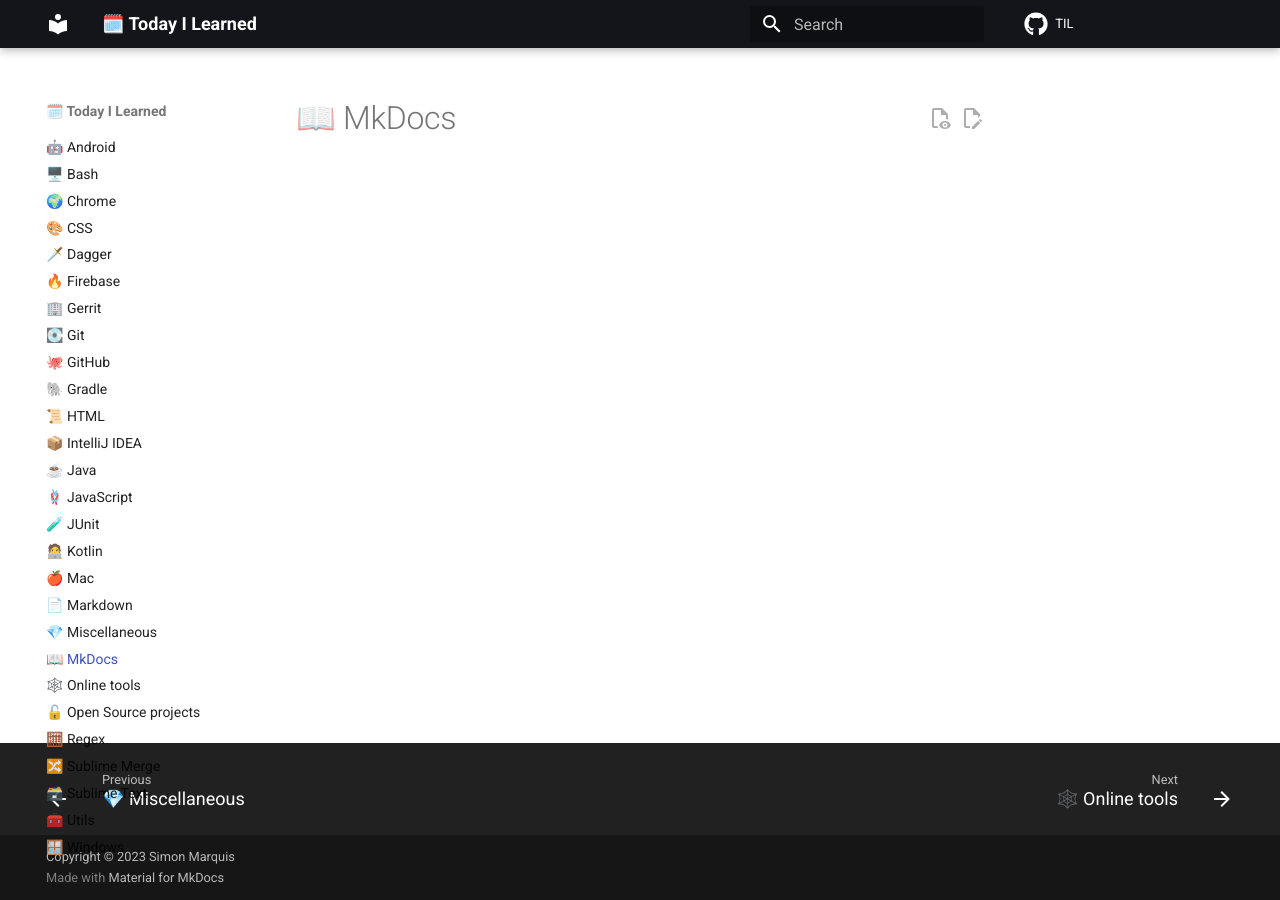
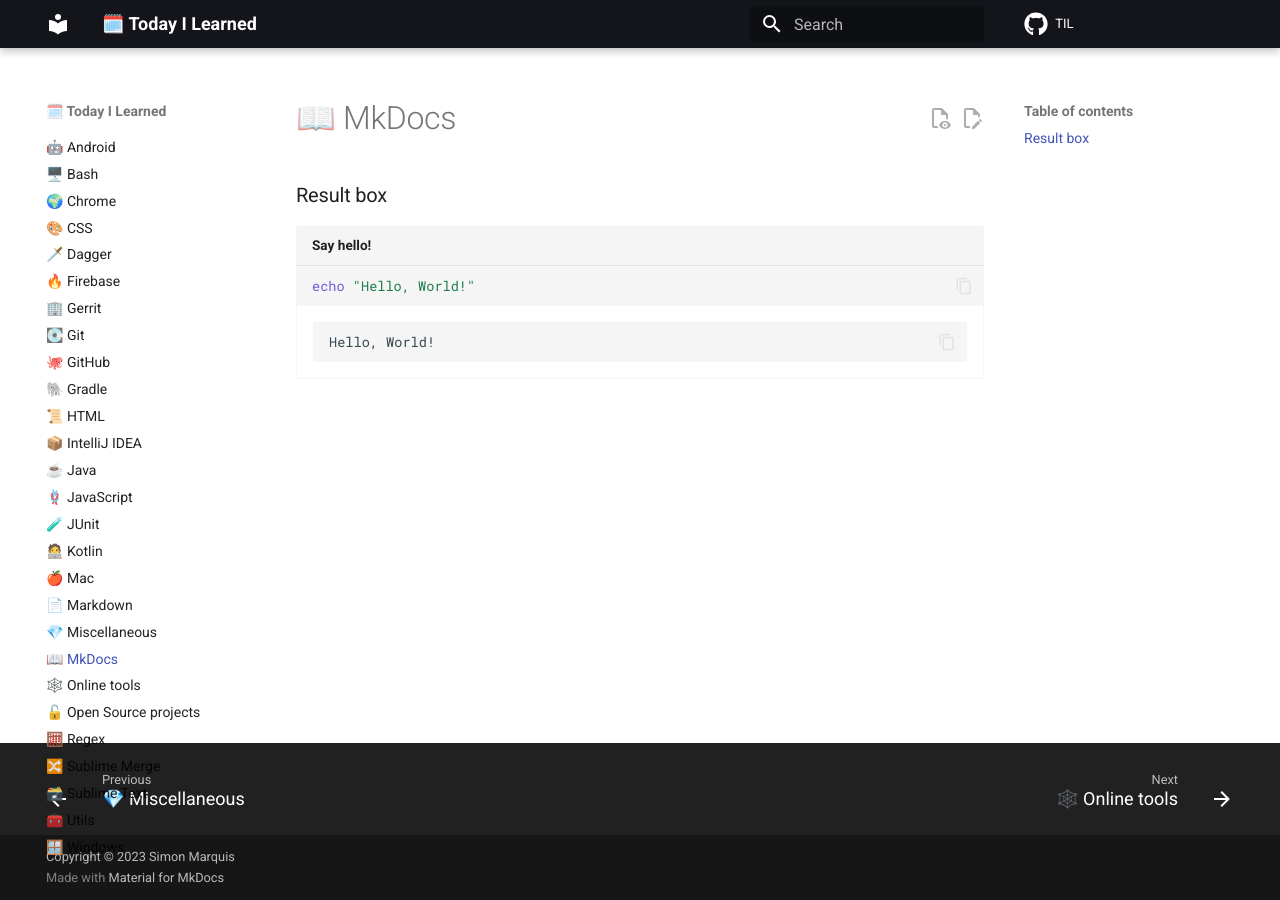
Before and after one commit to SimonMarquis/TIL, an MkDocs documentation site: the page built from docs/mkdocs.md, in a window 1280 px wide. Built offline with MkDocs 1.6.1 and Material for MkDocs 9.7.7, drawn with Linux system fonts in a browser that asks for light colours; comment, search, counter and statistics services are not loaded.

Commit message:
[MkDocs] Result box

````diff
--- a/docs/mkdocs.md
+++ b/docs/mkdocs.md
@@ -1,3 +1,14 @@
 ---
 title: 📖 MkDocs
 ---
+
+### Result box
+
+```bash title="Say hello!"
+echo "Hello, World!"
+```
+<div class="result" markdown>
+```
+Hello, World!
+```
+</div>
````
